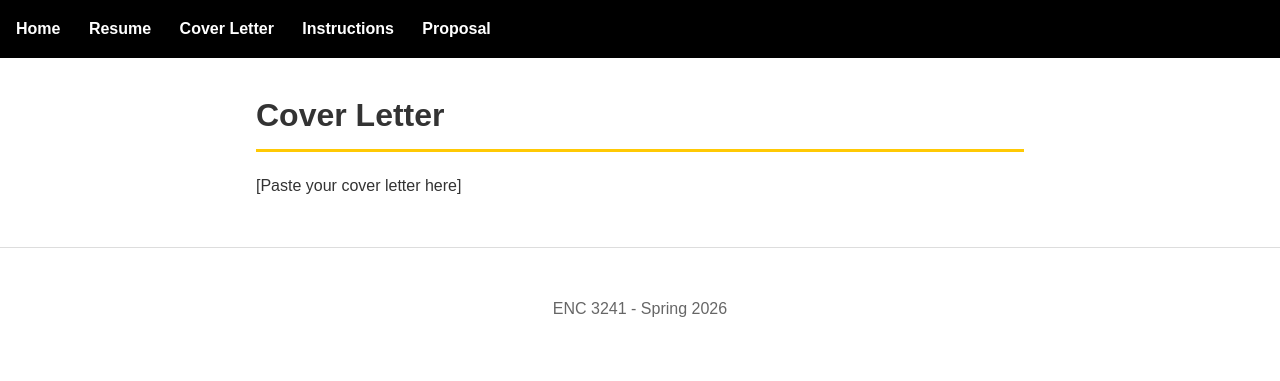
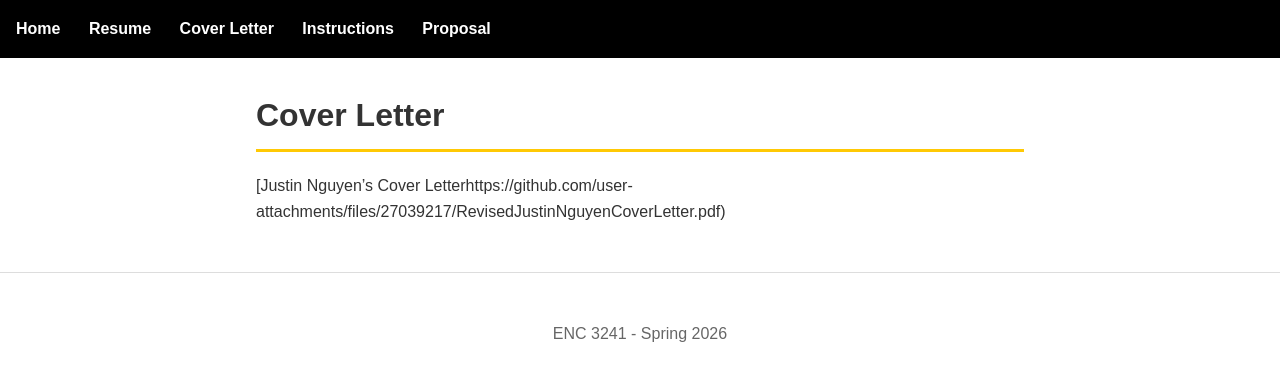
Before and after one commit to JustinNguyen556/ENC3241, a Jekyll site: the page built from coverletter.md, in a window 1280 px wide. Shown: the top 381 px of the page. Built offline with Jekyll 4.4.1, drawn with Linux system fonts in a browser that asks for light colours; our own code applies the rules of GitHub Pages for plain Markdown files.

Commit message:
Update coverletter.md

```diff
--- a/coverletter.md
+++ b/coverletter.md
@@ -1,8 +1,3 @@
----
-layout: default
-title: Cover Letter
----
-
 # Cover Letter
 
-[Paste your cover letter here]
+[Justin Nguyen's Cover Letterhttps://github.com/user-attachments/files/27039217/RevisedJustinNguyenCoverLetter.pdf)
```
